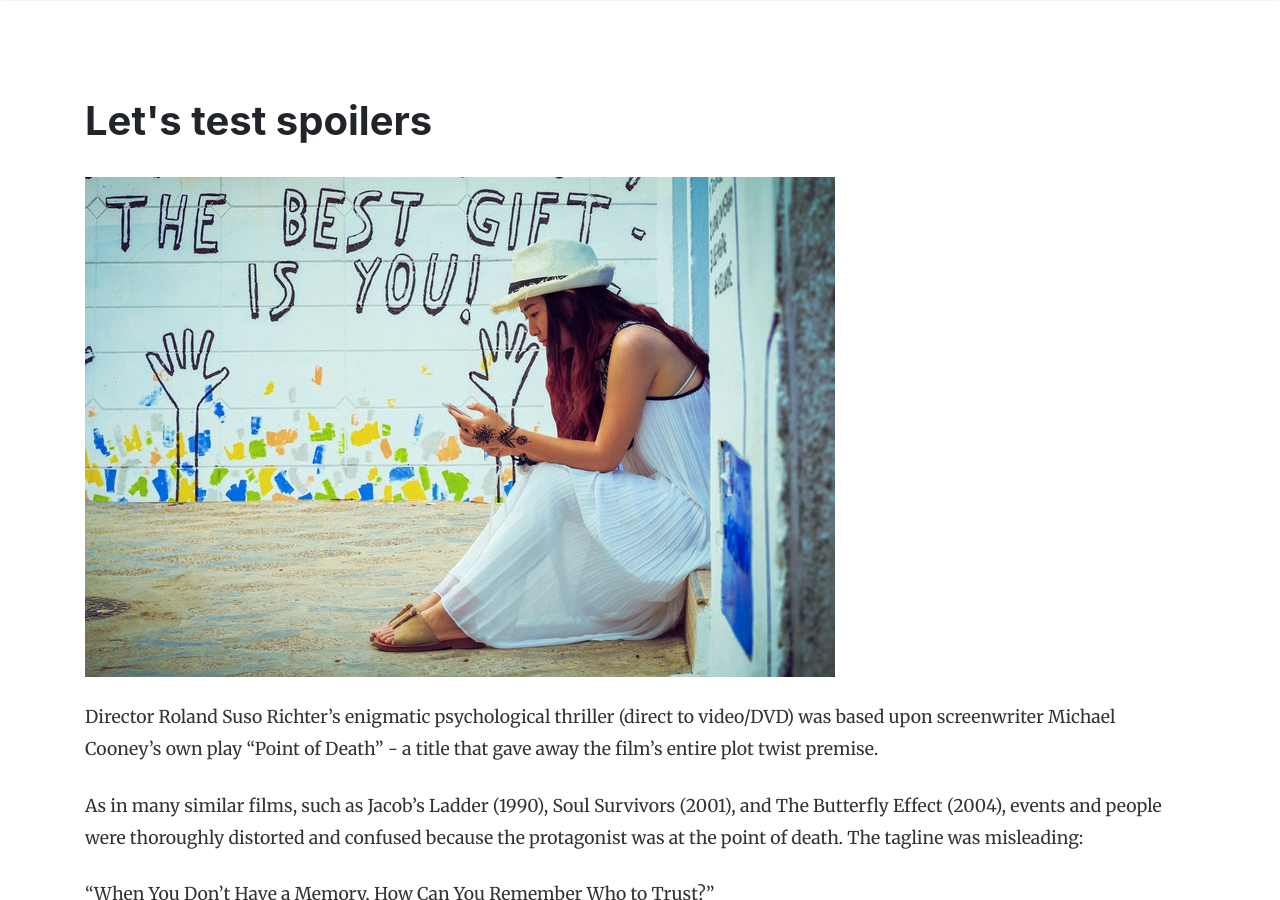
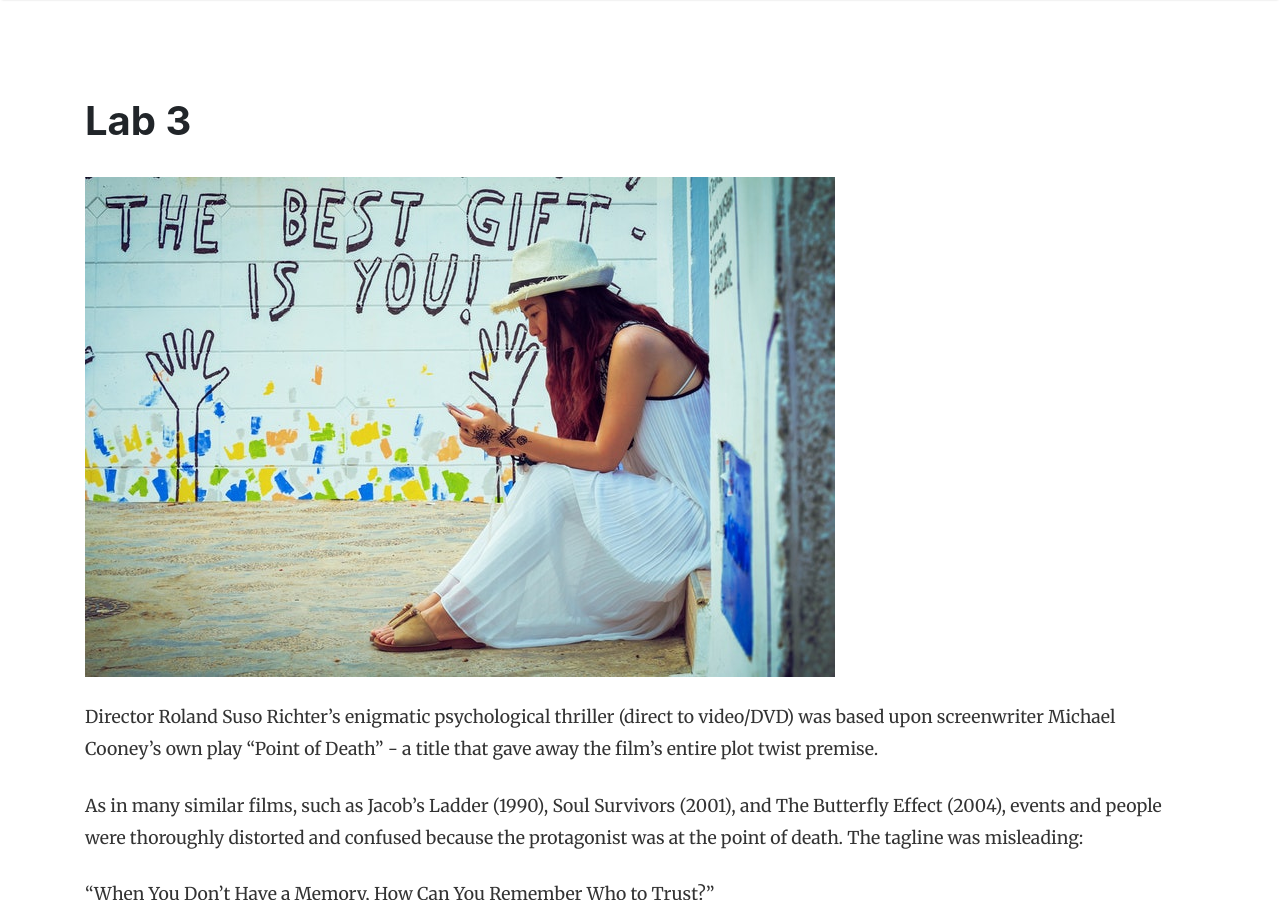
Before and after one commit to miguelalvarezd/FastRobots, a Jekyll site: the page built from _posts/2023-02-07-lab-3.md, in a window 1280 px wide and 900 px high. Built offline with Jekyll 4.4.1, drawn with Linux system fonts in a browser that asks for light colours; nearby versions of some CDN libraries; comment, search, counter and statistics services are not loaded; some of the changed text lies outside the part shown.

Commit message:
Updated posts

```diff
--- a/_posts/2023-02-07-lab-3.md
+++ b/_posts/2023-02-07-lab-3.md
@@ -1,7 +1,7 @@
 ---
 layout: post
-title:  "Let's test spoilers"
-author: sal
+title:  "Lab 3"
+author: miguel
 categories: [ Jekyll, tutorial ]
 image: assets/images/12.jpg
 featured: true
```
Also changed, not shown: _posts/2023-01-24-lab-1.md (+1 -1 lines).
